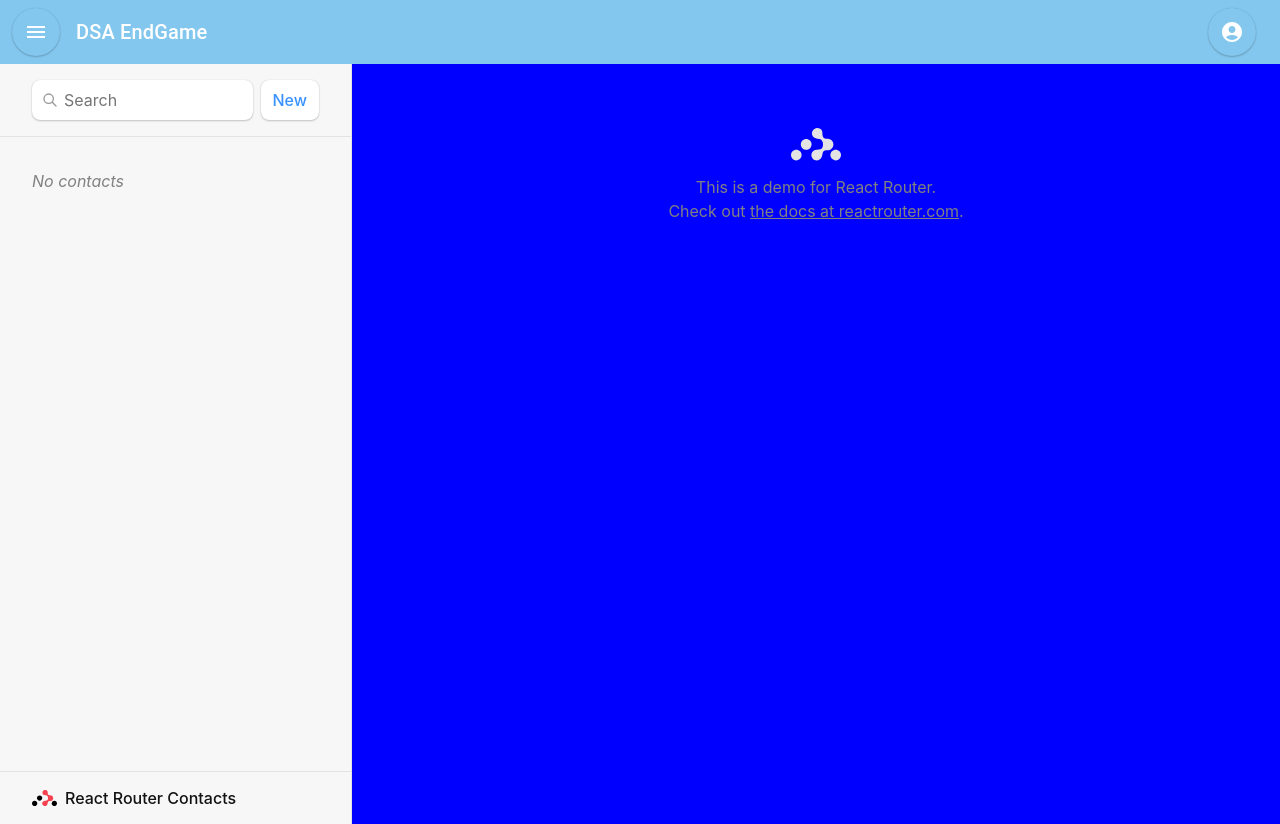
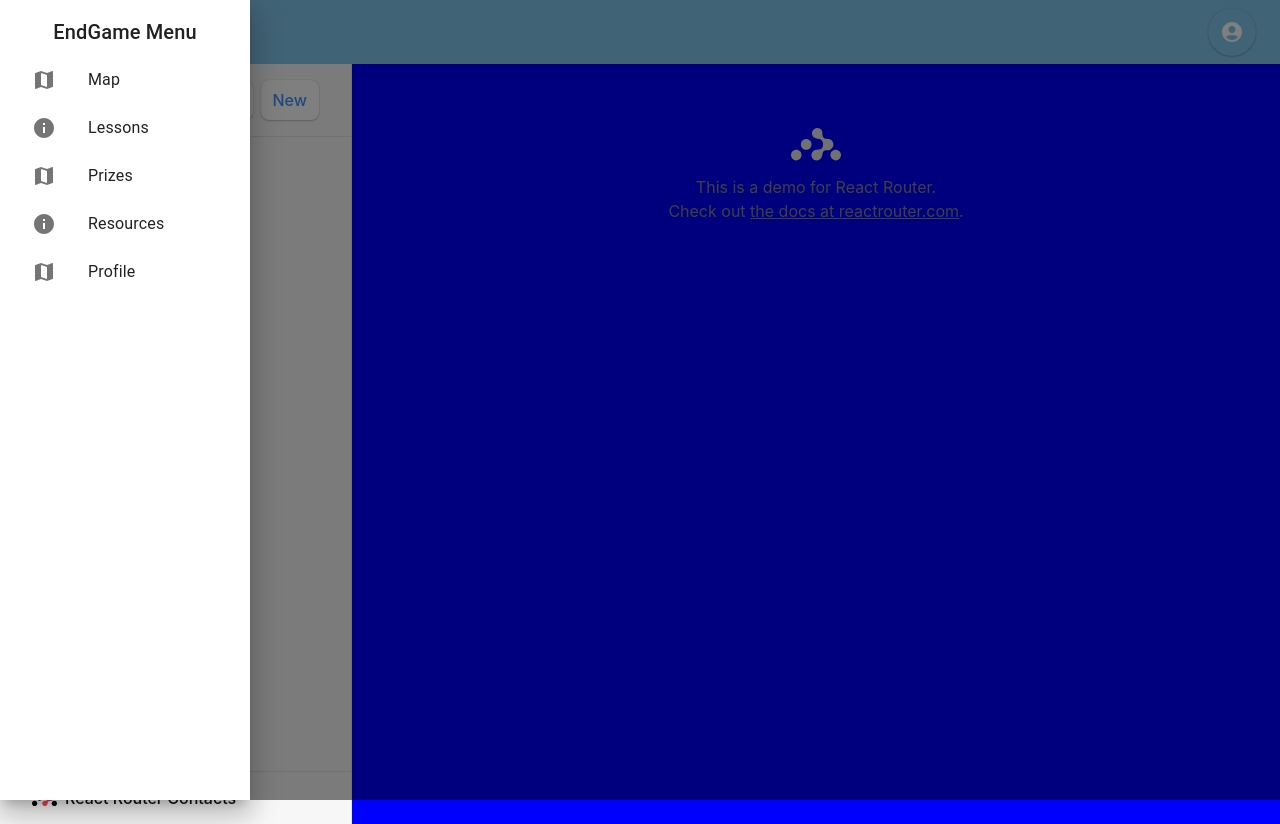
Before and after one commit to Datavengers/EndGame, a React (Vite) app in the folder production/: page / in a window 1280 px wide. Both pictures are taken after a click on the button 36 px from the left and 32 px from the top of the page. Built offline with nearby package versions, Linux system fonts and the light colour scheme.

Commit message:
Drawer Component Added & AppBar updated

```diff
--- a/production/package.json
+++ b/production/package.json
@@ -21,7 +21,7 @@
     "react": "^18.2.0",
     "react-dom": "^18.2.0",
     "react-router-dom": "^6.14.1",
-    "sort-by": "^1.2.0",
+    "sort-by": "^0.0.2",
     "styled-components": "^5.3.11"
   },
   "devDependencies": {
--- a/production/src/AppBar.jsx
+++ b/production/src/AppBar.jsx
@@ -11,6 +11,7 @@ import AccountCircle from '@mui/icons-material/AccountCircle';
 // import FormGroup from '@mui/material/FormGroup';
 import MenuItem from '@mui/material/MenuItem';
 import Menu from '@mui/material/Menu';
+import { MuiDrawer } from './Drawer';
 
 /* Change the color of the appbar using the .appbar section of index.css*/
 
@@ -46,15 +47,7 @@ export default function MenuAppBar() {
       </FormGroup> */}
       <AppBar position="static">
         <Toolbar className="appbar">
-          <IconButton
-            size="large"
-            edge="start"
-            color="inherit"
-            aria-label="menu"
-            sx={{ mr: 2 }}
-          >
-            <MenuIcon />
-          </IconButton>
+          <MuiDrawer />
           <Typography variant="h6" component="div" sx={{ flexGrow: 1 }}>
             DSA EndGame
           </Typography>
--- /dev/null
+++ b/production/src/Drawer.jsx
@@ -0,0 +1,46 @@
+import { useState } from 'react';
+import { Drawer, Box, Typography, IconButton } from '@mui/material';
+import MenuIcon from '@mui/icons-material/Menu';
+import List from '@mui/material/List';
+import ListItem from '@mui/material/ListItem';
+import ListItemButton from '@mui/material/ListItemButton';
+import ListItemIcon from '@mui/material/ListItemIcon';
+import ListItemText from '@mui/material/ListItemText';
+import CastForEducationIcon from '@mui/icons-material/CastForEducation';
+import MapIcon from '@mui/icons-material/Map';
+import EmojiEventsIcon from '@mui/icons-material/EmojiEvents';
+import InfoIcon from '@mui/icons-material/Info';
+
+export const MuiDrawer = () => {
+    const [isDrawerOpen, setIsDrawerOpen] = useState(false)
+    return (
+        <>
+            <IconButton size='large' edge='start' color='inherit' aria-label='logo' onClick={() => setIsDrawerOpen(true)}>
+                <MenuIcon />
+            </IconButton>
+            <Drawer
+                anchor='left'
+                open={isDrawerOpen}
+                onClose={() => setIsDrawerOpen(false)}
+            >
+                <Box p={2} width='250px' textAlign='center' role='presentation'>
+                    <Typography variant='h6' component='div'>
+                        EndGame Menu
+                    </Typography>
+                    <List>
+                        {['Map', 'Lessons', 'Prizes', 'Resources', 'Profile'].map((text, index) => (
+                        <ListItem key={text} disablePadding>
+                            <ListItemButton>
+                                <ListItemIcon>
+                                    {index % 2 === 0 ? <MapIcon /> : <InfoIcon />}
+                                </ListItemIcon>
+                                <ListItemText primary={text} />
+                            </ListItemButton>
+                        </ListItem>
+                        ))}
+                    </List>
+                </Box>
+            </Drawer>
+        </>
+    )
+}
--- a/production/src/routes/root.jsx
+++ b/production/src/routes/root.jsx
@@ -11,6 +11,7 @@ import {
 import { getContacts, createContact } from "../contacts";
 import { useEffect } from "react"; //manipulates form's state in DOM directly
 import {default as AppBar} from "../AppBar";
+import { MuiDrawer } from "../Drawer";
 
 export async function action() {
     const contact = await createContact();
```
Also changed, not shown: 2 other files (tests, documents, lock files or other folders).
